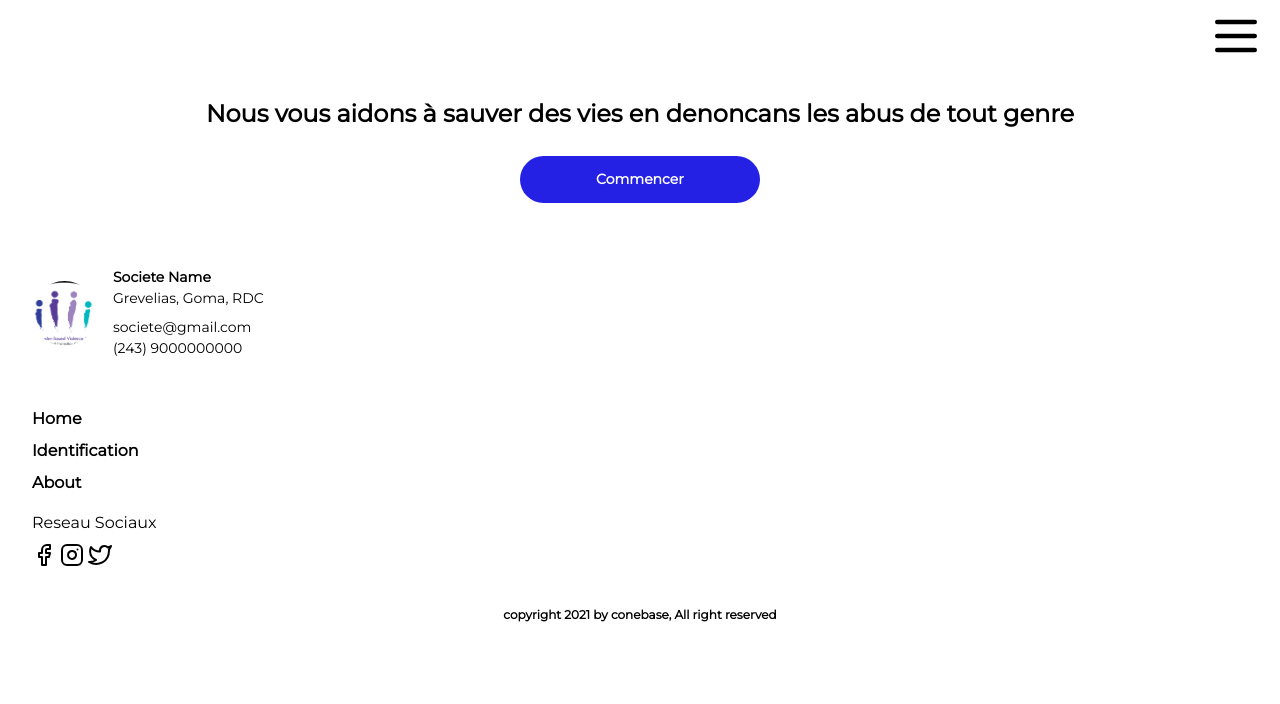
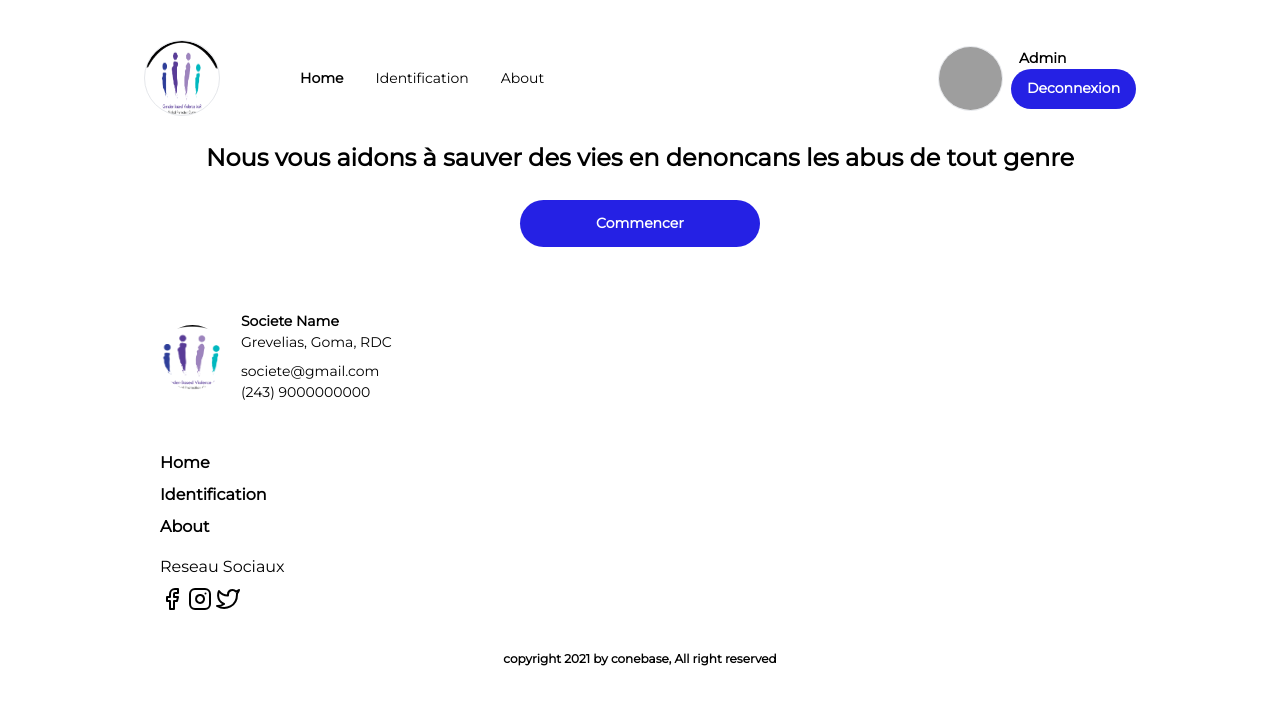
Before and after one commit to dommi10/unhcr, a Next.js app: page / in a window 1280 px wide. Shown: the top 704 px of the page. Built offline with nearby package versions, Linux system fonts and the light colour scheme; grey boxes are pictures that could not be loaded.

Commit message:
finish desktop menu

```diff
--- a/components/landing/index.js
+++ b/components/landing/index.js
@@ -4,7 +4,7 @@ import FooterPage from '../footer';
 
 export default function LandingPage() {
   return (
-    <div className='flex flex-col w-full min-h-full p-2 px-4 bg-white '>
+    <div className='flex flex-col w-full max-w-screen-lg min-h-full p-2 px-4 bg-white md:mx-auto '>
       <Menu />
       {/* Mobile landing Page */}
       <div className='relative flex flex-col'>
--- a/components/menu/index.js
+++ b/components/menu/index.js
@@ -1,16 +1,22 @@
 import react, { useState, useContext } from 'react';
 import Image from 'next/image';
+import Link from 'next/link';
 import { Context } from '../../lib/state';
+import { useRouter } from 'next/router';
 import classNames from 'classnames';
-import { OPEN_OR_CLOSE_MENU } from '../../lib/actions';
+import { CHOOSE_MENU, OPEN_OR_CLOSE_MENU } from '../../lib/actions';
+import router from 'next/router';
 
 export default function Menu() {
   const context = useContext(Context);
   const { state, dispatch } = context;
+  const { pathname } = useRouter();
+
   // mobile
   return (
+    <div>
       <div
-      className={classNames('flex flex-col w-full', {
+        className={classNames('md:hidden flex flex-col w-full', {
           'mb-20': state.isMenuOpen,
           'mb-2': !state.isMenuOpen,
           'h-screen': state.isMenuOpen,
@@ -139,5 +145,72 @@ export default function Menu() {
         </div>
         {/* </div> */}
       </div>
+      {/* desktop view */}
+      <div className='items-center justify-between hidden w-full mt-8 md:flex'>
+        {/* logo and links */}
+        <div className='flex items-center'>
+          {/* logo */}
+          <Link href='/'>
+            <div className='w-[76px] h-[76px] rounded-full relative border'>
+              <Image
+                src='/images/logo1.png'
+                layout='fill'
+                className='rounded-full'
+                objectFit='fill'
+              />
+            </div>
+          </Link>
+          {/* links */}
+          <div className='flex items-center ml-[80px]'>
+            <Link href='/'>
+              <h2
+                className={classNames(' base-text', {
+                  'font-bold': pathname.includes('/'),
+                })}
+              >
+                Home
+              </h2>
+            </Link>
+            <Link href='/'>
+              <h2
+                className={classNames(' base-text ml-8', {
+                  'font-bold ': pathname.includes('new'),
+                })}
+              >
+                Identification
+              </h2>
+            </Link>
+            <Link href='/'>
+              <h2
+                className={classNames(' base-text ml-8', {
+                  'font-bold': pathname.includes('about'),
+                })}
+              >
+                About
+              </h2>
+            </Link>
+          </div>
+        </div>
+        {/* avatar and other */}
+        <div className='flex items-center'>
+          {/* avatar */}
+          <div className='h-[65px] w-[65px] relative border rounded-full'>
+            <Image
+              src='https://images.unsplash.com/photo-1494790108377-be9c29b29330?ixid=MnwxMjA3fDB8MHxzZWFyY2h8Mnx8dXNlcnxlbnwwfHwwfHw%3D&ixlib=rb-1.2.1&auto=format&fit=crop&w=500&q=60'
+              layout='fill'
+              objectFit='cover'
+              className='rounded-full'
+            />
+          </div>
+          {/* name and other */}
+          <div className='flex flex-col ml-2'>
+            <p className='ml-2 font-bold base-text'>Admin</p>
+            <button className='rounded-full w-[125px] h-[40px] font-semibold base-text text-white bg-[#2521E4]'>
+              Deconnexion
+            </button>
+          </div>
+        </div>
+      </div>
+    </div>
   );
 }
--- a/lib/actions/index.js
+++ b/lib/actions/index.js
@@ -1 +1,2 @@
 export const OPEN_OR_CLOSE_MENU = 'openOrCloseMenu';
+export const CHOOSE_MENU = 'chooseMenu';
--- a/lib/state/index.js
+++ b/lib/state/index.js
@@ -1,16 +1,19 @@
 import react, { createContext, useReducer } from 'react';
-import { OPEN_OR_CLOSE_MENU } from '../actions';
+import { CHOOSE_MENU, OPEN_OR_CLOSE_MENU } from '../actions';
 
 export const Context = createContext();
 
 const initialState = {
   isMenuOpen: false,
+  activeMenu: 'home',
 };
 
 function reducer(state, action) {
   switch (action.type) {
     case OPEN_OR_CLOSE_MENU:
       return { ...state, isMenuOpen: !state.isMenuOpen };
+    case CHOOSE_MENU:
+      return { ...state, activeMenu: action.menu };
     default:
       return state;
   }
```
Lines whose indentation alone changed are shown as unchanged.
